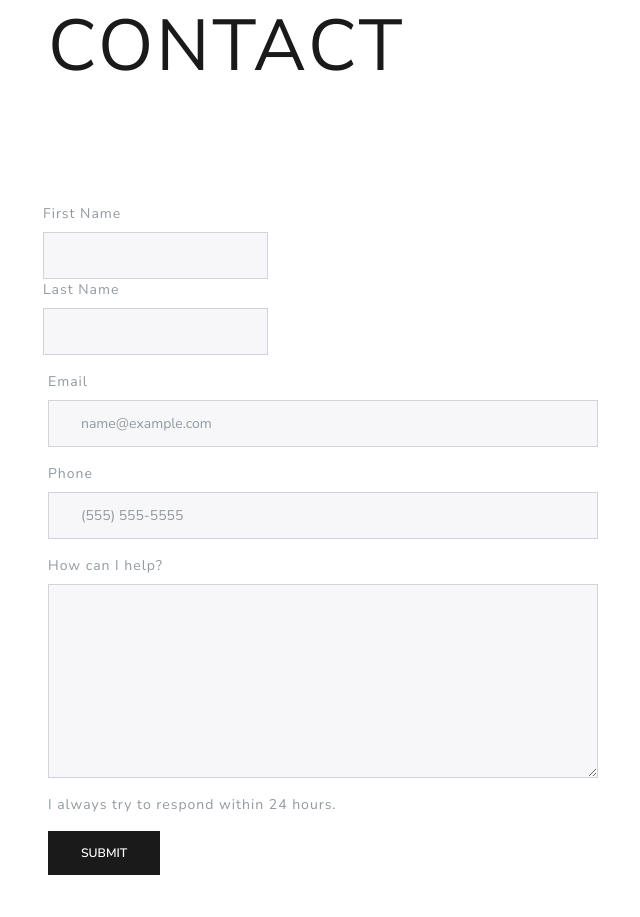
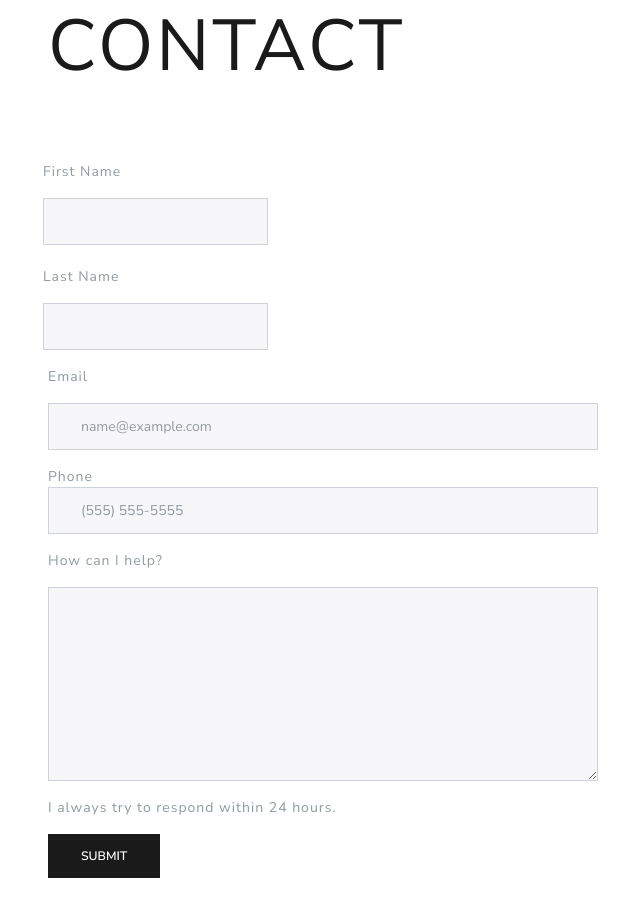
Before and after one commit to ajgalle/ajgalle.github.io, a plain HTML site: page index.html in a window 1280 px wide. Shown: the part 2402-3319 px from the top of the page, without its empty margins (37-677 px from the left). Drawn offline with nearby package versions, Linux system fonts and the light colour scheme.

Commit message:
updated form provider

```diff
--- a/index.html
+++ b/index.html
@@ -151,7 +151,7 @@
                                 <div id="contact">
 
                                     <h3 class="display-3"> Contact </h3>
-                                    <br />    <br />    <br /> <br /><br />
+                                    <br />    <br />    <br />
 
                                 </div>
 
@@ -159,28 +159,28 @@
                                     <!--<input type='hidden' name='redirect_to' value='https://ajgalle.github.io/thankyou.html' />-->
                                     <div class="form-row">
                                         <div class="form-group">
-                                            <label for="inputFirstName">First Name</label>
-                                            <input type="text" class="form-control" id="inputFirstName" placeholder="" required>
-                                            <label for="inputLastName">Last Name</label>
-                                            <input type="text" class="form-control" id="inputLastName" placeholder="" required>
+                                            <p>First Name</p>
+                                            <input type="text" class="form-control" name="inputFirstName" placeholder="" required> <br />
+                                            <p>Last Name</p>
+                                            <input type="text" class="form-control" name="inputLastName" placeholder="" required>
                                         </div>
                                     </div>
                                     <div class="form-row">
                                         <div class="form-group col-md-6">
-                                            <label for="inputEmail4">Email</label>
-                                            <input type="email" class="form-control" id="inputEmail4" placeholder="name@example.com" required>
+                                            <p>Email</p>
+                                            <input type="email" class="form-control" name="inputEmail4" placeholder="name@example.com" required>
                                         </div>
                                     </div>
                                     <div class="form-row">
                                         <div class="form-group col-md-6">
-                                            <label for="inputPhone">Phone</label>
-                                            <input type="tel" class="form-control" id="inputPhone" placeholder="(555) 555-5555" required>
+                                            Phone
+                                            <input type="tel" class="form-control" name="inputPhone" placeholder="(555) 555-5555" required>
                                         </div>
                                     </div>
                                     <div class="form-row">
                                         <div class="form-group col-md-6">
-                                            <label for="comment">How can I help?</label>
-                                            <textarea class="form-control" id="comment" rows="8" cols="200" maxlength="5000" required></textarea>
+                                            <p>How can I help?</p>
+                                            <textarea class="form-control" name="comment" rows="8" cols="200" maxlength="5000" required></textarea>
                                         </div>
                                     </div>
                                     <p> I always try to respond within 24 hours. </p>
```
